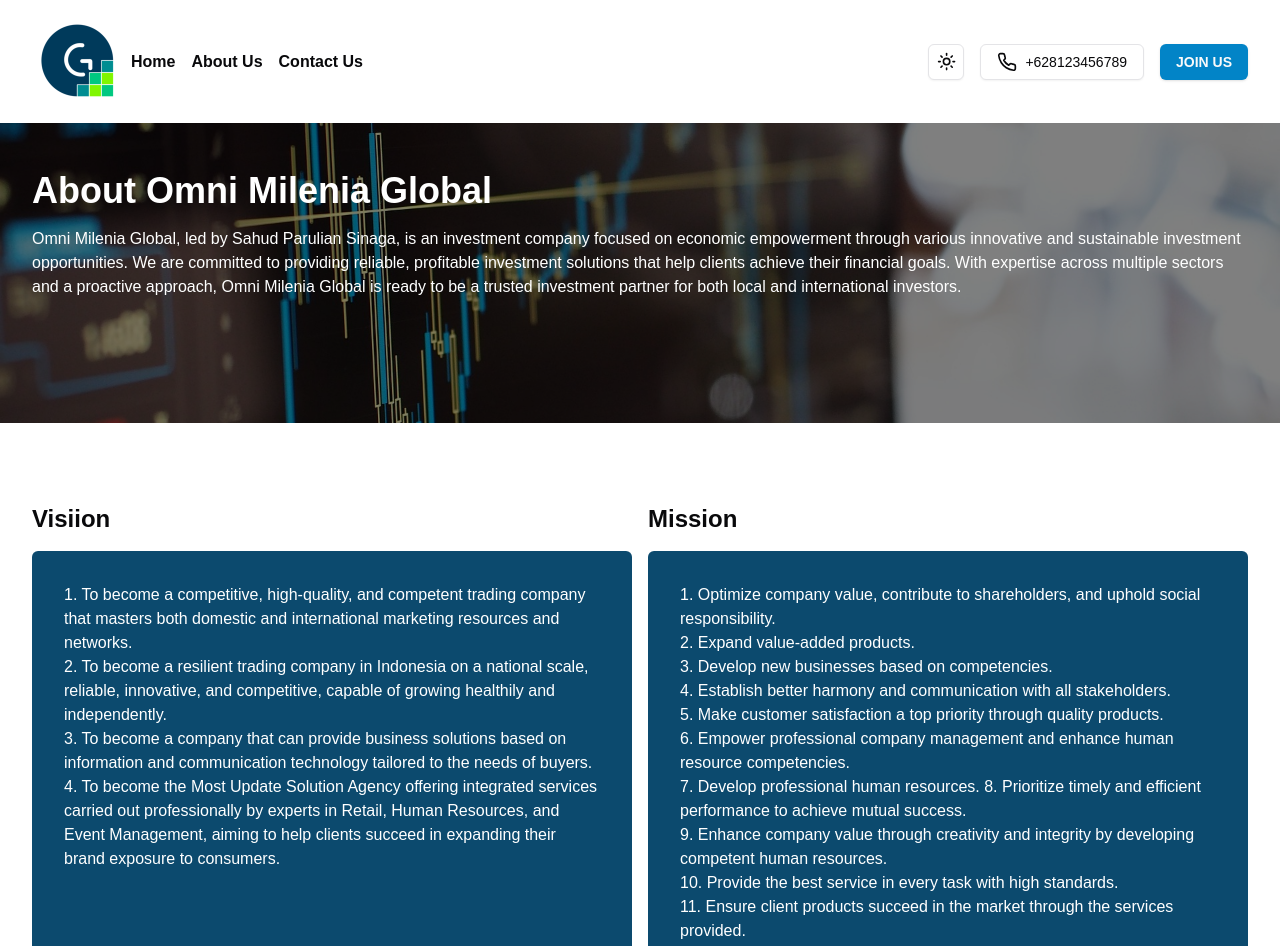
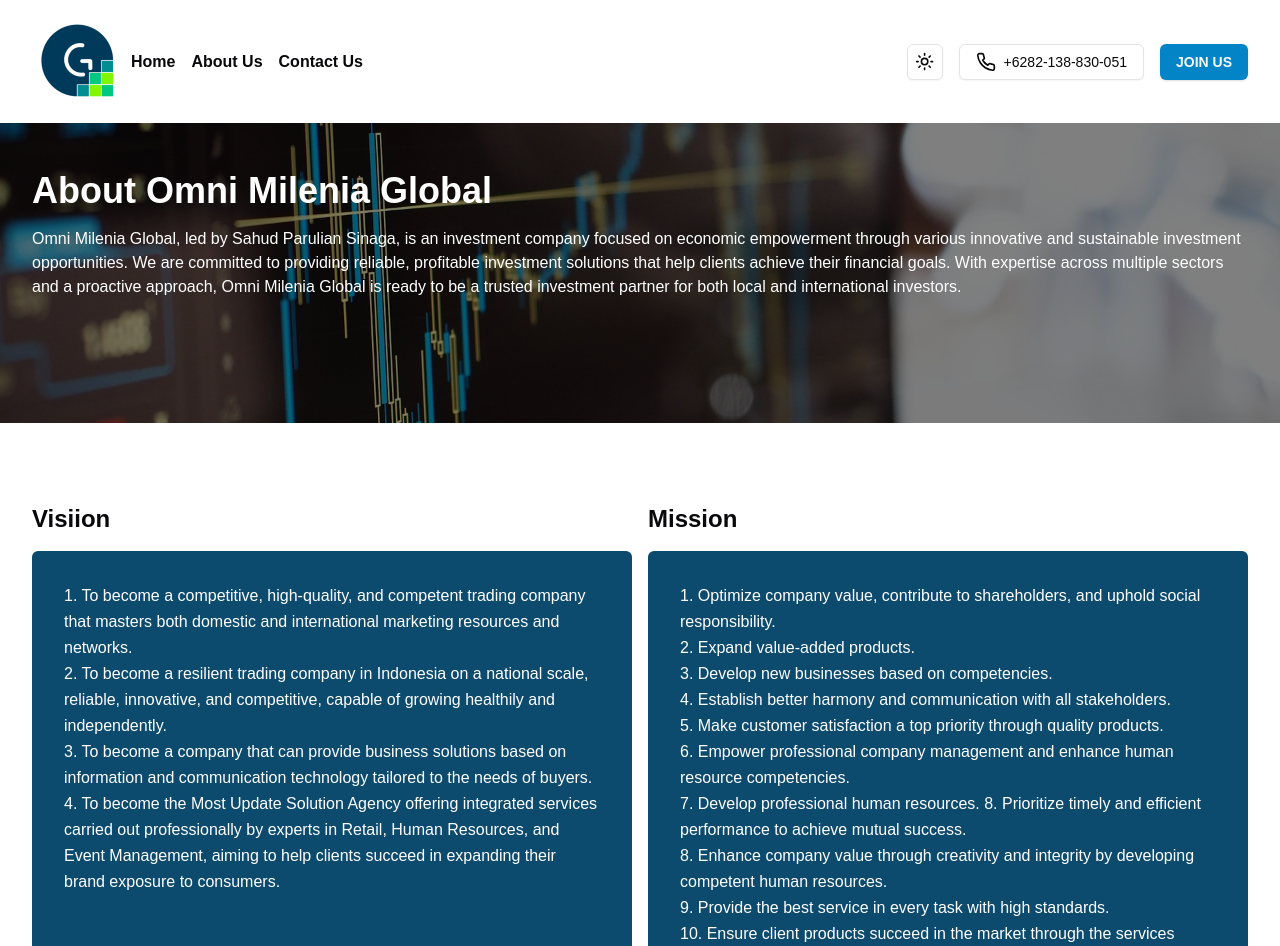
Before and after one commit to DriyandoAndreas/omniglobal, a Next.js app: page /about in a window 1280 px wide. Shown: the top 946 px of the page. Built offline with nearby package versions, Linux system fonts and the light colour scheme.

Commit message:
update ui & styling

```diff
--- a/next.config.mjs
+++ b/next.config.mjs
@@ -10,7 +10,7 @@ const nextConfig = {
             value: `
               default-src 'self';
               script-src 'self' 'unsafe-inline' 'unsafe-eval' https://s3.tradingview.com;
-              frame-src 'self' https://s3.tradingview.com https://www.tradingview-widget.com https://s.tradingview.com;
+              frame-src 'self' https://s3.tradingview.com https://www.tradingview-widget.com https://s.tradingview.com https://www.google.com;
               style-src 'self' 'unsafe-inline';
             `.replace(/\n/g, ''),
           },
--- a/src/app/about/page.tsx
+++ b/src/app/about/page.tsx
@@ -35,22 +35,22 @@ export default function page() {
               <h2 className="text-2xl font-bold py-4">Visiion</h2>
               <div className="min-h-[500px] bg-sky-900 text-white p-8 rounded-md">
                 <ul>
-                  <li>
+                  <li className="leading-relaxed">
                     1. To become a competitive, high-quality, and competent
                     trading company that masters both domestic and international
                     marketing resources and networks.
                   </li>
-                  <li>
+                  <li className="leading-relaxed">
                     2. To become a resilient trading company in Indonesia on a
                     national scale, reliable, innovative, and competitive,
                     capable of growing healthily and independently.
                   </li>
-                  <li>
+                  <li className="leading-relaxed">
                     3. To become a company that can provide business solutions
                     based on information and communication technology tailored
                     to the needs of buyers.
                   </li>
-                  <li>
+                  <li className="leading-relaxed">
                     4. To become the Most Update Solution Agency offering
                     integrated services carried out professionally by experts in
                     Retail, Human Resources, and Event Management, aiming to
@@ -64,41 +64,45 @@ export default function page() {
               <h2 className="text-2xl font-bold py-4">Mission</h2>
               <div className="min-h-[500px] bg-sky-900 p-8 rounded-md text-white">
                 <ul>
-                  <li>
+                  <li className="leading-relaxed">
                     1. Optimize company value, contribute to shareholders, and
                     uphold social responsibility.
                   </li>
-                  <li>2. Expand value-added products.</li>
-                  <li>3. Develop new businesses based on competencies.</li>
-                  <li>
+                  <li className="leading-relaxed">
+                    2. Expand value-added products.
+                  </li>
+                  <li className="leading-relaxed">
+                    3. Develop new businesses based on competencies.
+                  </li>
+                  <li className="leading-relaxed">
                     4. Establish better harmony and communication with all
                     stakeholders.
                   </li>
-                  <li>
+                  <li className="leading-relaxed">
                     5. Make customer satisfaction a top priority through quality
                     products.
                   </li>
-                  <li>
+                  <li className="leading-relaxed">
                     6. Empower professional company management and enhance human
                     resource competencies.
                   </li>
-                  <li>
+                  <li className="leading-relaxed">
                     7. Develop professional human resources. 8. Prioritize
                     timely and efficient performance to achieve mutual success.
                   </li>
-                  <li>
-                    9. Enhance company value through creativity and integrity by
+                  <li className="leading-relaxed">
+                    8. Enhance company value through creativity and integrity by
                     developing competent human resources.
                   </li>
-                  <li>
-                    10. Provide the best service in every task with high
+                  <li className="leading-relaxed">
+                    9. Provide the best service in every task with high
                     standards.
                   </li>
-                  <li>
-                    11. Ensure client products succeed in the market through the
+                  <li className="leading-relaxed">
+                    10. Ensure client products succeed in the market through the
                     services provided.
                   </li>
-                  <li>
+                  <li className="leading-relaxed">
                     12. Apply the RQS principle (Quick Response, Best Quality,
                     Excellent Services) in delivering services to clients.
                   </li>
--- a/src/app/contact/page.tsx
+++ b/src/app/contact/page.tsx
@@ -1,9 +1,43 @@
+import { Mail, Phone } from "lucide-react";
+import Link from "next/link";
 import React from "react";
 
 export default function page() {
   return (
     <>
-      <div className="p-8">Contact Us</div>
+      <div className="p-8">
+        <div style={{ width: "100%", height: "400px" }}>
+          <iframe
+            src="https://www.google.com/maps/embed?pb=!1m18!1m12!1m3!1d3966.0190890524527!2d106.86377809999999!3d-6.2612155000000005!2m3!1f0!2f0!3f0!3m2!1i1024!2i768!4f13.1!3m3!1m2!1s0x2e69f255e8fa4a51%3A0x83d5185d14c0f88a!2sJl.%20Dewi%20Sartika%20No.3a%2C%20RT.5%2FRW.7%2C%20Cililitan%2C%20Kec.%20Kramat%20jati%2C%20Kota%20Jakarta%20Timur%2C%20Daerah%20Khusus%20Ibukota%20Jakarta%2013640!5e0!3m2!1sen!2sid!4v1729052797329!5m2!1sen!2sid"
+            width="100%"
+            height="100%"
+            style={{ border: 0 }}
+            loading="lazy"
+            referrerPolicy="no-referrer-when-downgrade"
+          />
+        </div>
+        <div className="py-8">
+          <div className="flex-col space-y-2">
+            <div className="font-bold pb-4">Contact Us</div>
+            <div className="flex space-x-2">
+              <div>
+                <Phone />
+              </div>
+              <div>
+                <Link href={"https://wa.me/082138830051"}>
+                  +6282-138-830-051
+                </Link>
+              </div>
+            </div>
+            <div className="flex space-x-2">
+              <div>
+                <Mail />
+              </div>
+              <div>admin@omnimileniaglobal.com</div>
+            </div>
+          </div>
+        </div>
+      </div>
     </>
   );
 }
--- a/src/components/Footer.tsx
+++ b/src/components/Footer.tsx
@@ -1,5 +1,6 @@
 import React from "react";
 import { Mail, Phone } from "lucide-react";
+import Link from "next/link";
 export default function Footer() {
   return (
     <>
@@ -20,7 +21,11 @@ export default function Footer() {
                   <div>
                     <Phone />
                   </div>
-                  <div>+628-123-456-678</div>
+                  <div>
+                    <Link href={"https://wa.me/082138830051"}>
+                      +6282-138-830-051
+                    </Link>
+                  </div>
                 </div>
                 <div className="flex space-x-2">
                   <div>
--- a/src/components/Header.tsx
+++ b/src/components/Header.tsx
@@ -3,7 +3,7 @@ import React, { useState, useRef, useEffect } from "react";
 import logo from "@/app/assets/images/omnilogo.png";
 import { Button } from "@/components/ui/button";
 import Image from "next/image";
-import { Menu, X,Phone } from "lucide-react";
+import { Menu, X, Phone } from "lucide-react";
 import Link from "next/link";
 import { Moon, Sun } from "lucide-react";
 import { useTheme } from "next-themes";
@@ -22,7 +22,6 @@ export default function Header() {
   const toggleMenu = () => {
     setIsMenuOpen(!isMenuOpen);
   };
-
 
   useEffect(() => {
     const handleClickOutside = (event: MouseEvent) => {
@@ -94,14 +93,16 @@ export default function Header() {
             </div>
           </div>
           <div>
+            <Link href={"https://wa.me/082138830051"}>
               <Button variant="outline">
                 <div className="flex space-x-2">
                   <div>
                     <Phone size={20} />
                   </div>
-                <div>+628123456789</div>
+                  <div>+6282-138-830-051</div>
                 </div>
               </Button>
+            </Link>
           </div>
           <div>
             <Button className="bg-sky-600 font-bold hover:bg-sky-800 dark:hover:bg-sky-500 dark:text-white">
@@ -136,19 +137,23 @@ export default function Header() {
             Contact Us
           </Link>
           <div>
+            <Link href={"https://wa.me/082138830051"}>
               <Button variant="outline">
                 <div className="flex space-x-2">
                   <div>
                     <Phone size={20} />
                   </div>
-                <div>+628123456789</div>
+                  <div>+6282-138-830-051</div>
                 </div>
               </Button>
+            </Link>
           </div>
           <div>
+            <Link href={"https://wa.me/082138830051"}>
               <Button className="bg-sky-600 font-bold hover:bg-sky-800 dark:hover:bg-sky-500 dark:text-white">
                 JOIN US
               </Button>
+            </Link>
           </div>
           <div>
             <DropdownMenu>
```
Also changed, not shown: src/app/assets/images/struktur-organisasi-omni.jpeg. Lines whose indentation alone changed are shown as unchanged.
